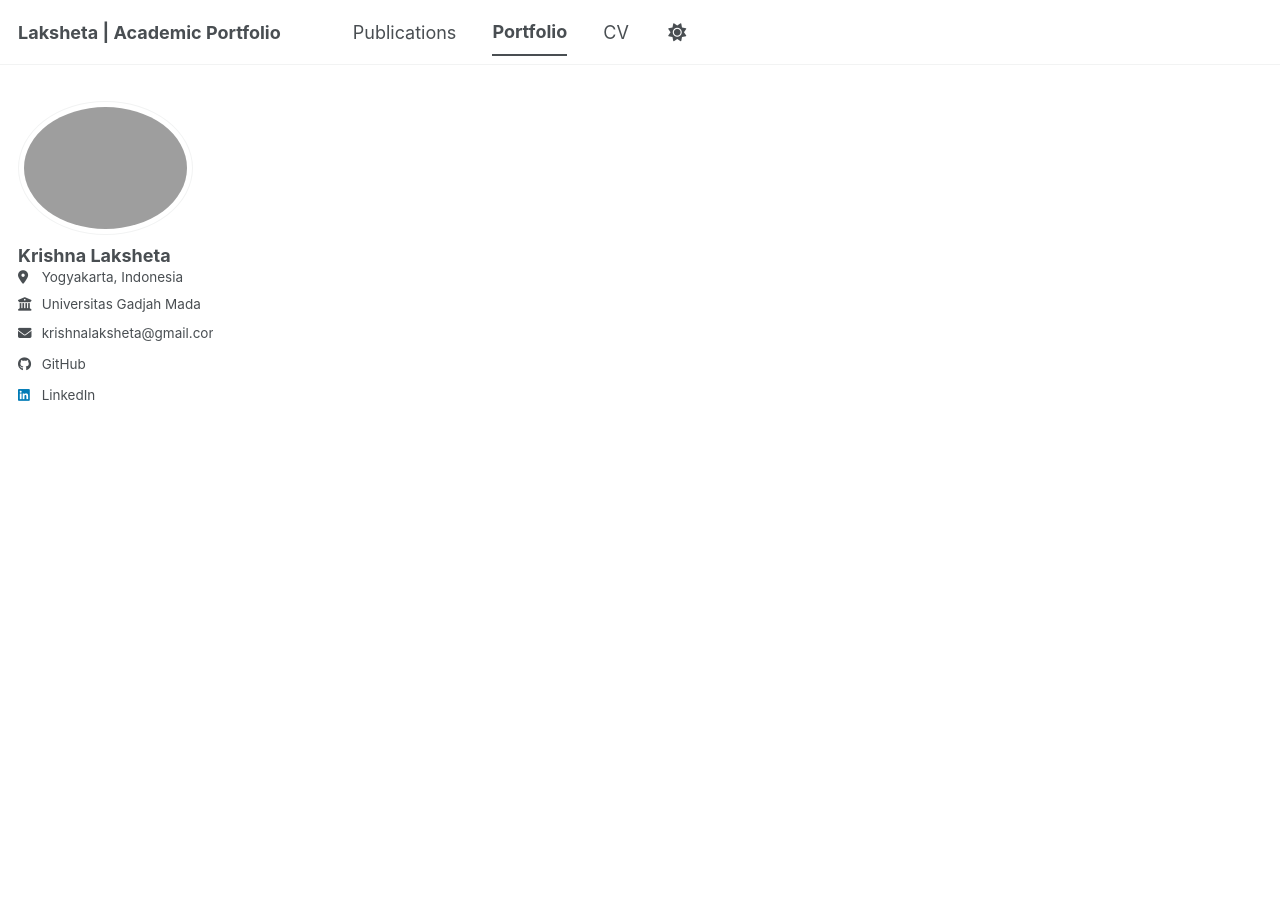
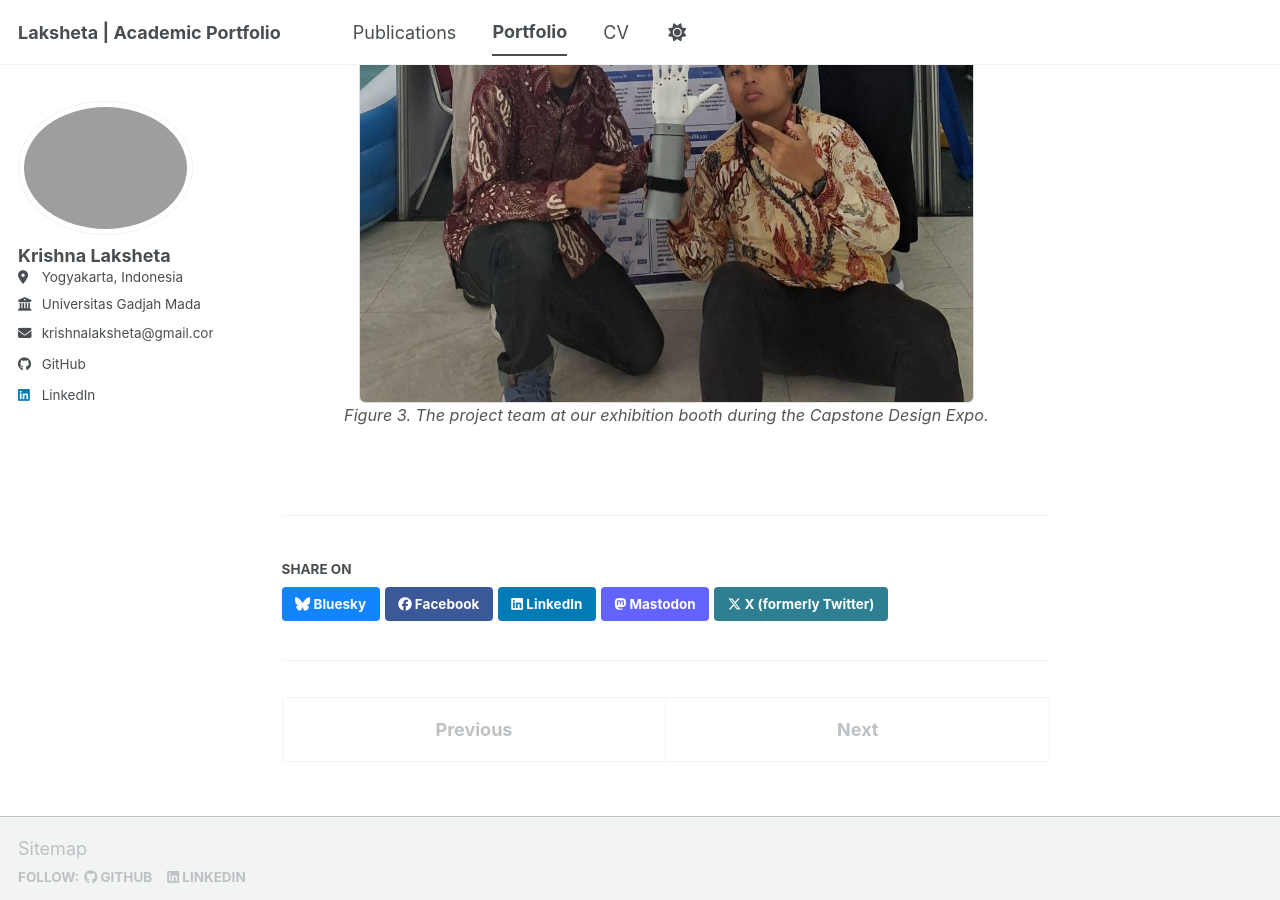
Before and after one commit to laksheta/laksheta.github.io, a Jekyll site: the page built from _portfolio/portfolio-6.md, in a window 1280 px wide and 900 px high, scrolled down 1726 px. Built offline with Jekyll 4.4.1, drawn with Linux system fonts in a browser that asks for light colours; a script bundle is joined from its source files by our own code; library files that are not in the unit come from our copies.

Commit message:
port-6: add team photo

```diff
--- a/_portfolio/portfolio-6.md
+++ b/_portfolio/portfolio-6.md
@@ -20,3 +20,8 @@ I served as the **Project Lead** and managed a cross-disciplinary team. I coordi
 ### 1. Team Leadership & Technical Integration
 * **The Challenge:** Integrating complex mechanical, electrical, and biomedical subsystems from scratch while managing a multidisciplinary team with different technical timelines.
 * **My Execution:** As the **Project Lead**, I managed the overall project timeline and defined the technical interfaces between subsystems to ensure proper integration. I also supervised the development of custom motor drivers and improved the 3D-printed arm structure to accommodate the embedded electronics.
+
+<div style="text-align: center; margin: 25px 0;">
+  <img src="/images/portofolio/6/1.jpg" alt="Capstone Project Expo Team" style="max-width: 80%; border-radius: 6px; border: 1px solid #ddd;">
+  <p style="font-size: 0.9em; color: #555;"><i>Figure 3. The project team at our exhibition booth during the Capstone Design Expo.</i></p>
+</div>
```
Also changed, not shown: images/portofolio/6/1.jpg (added).
